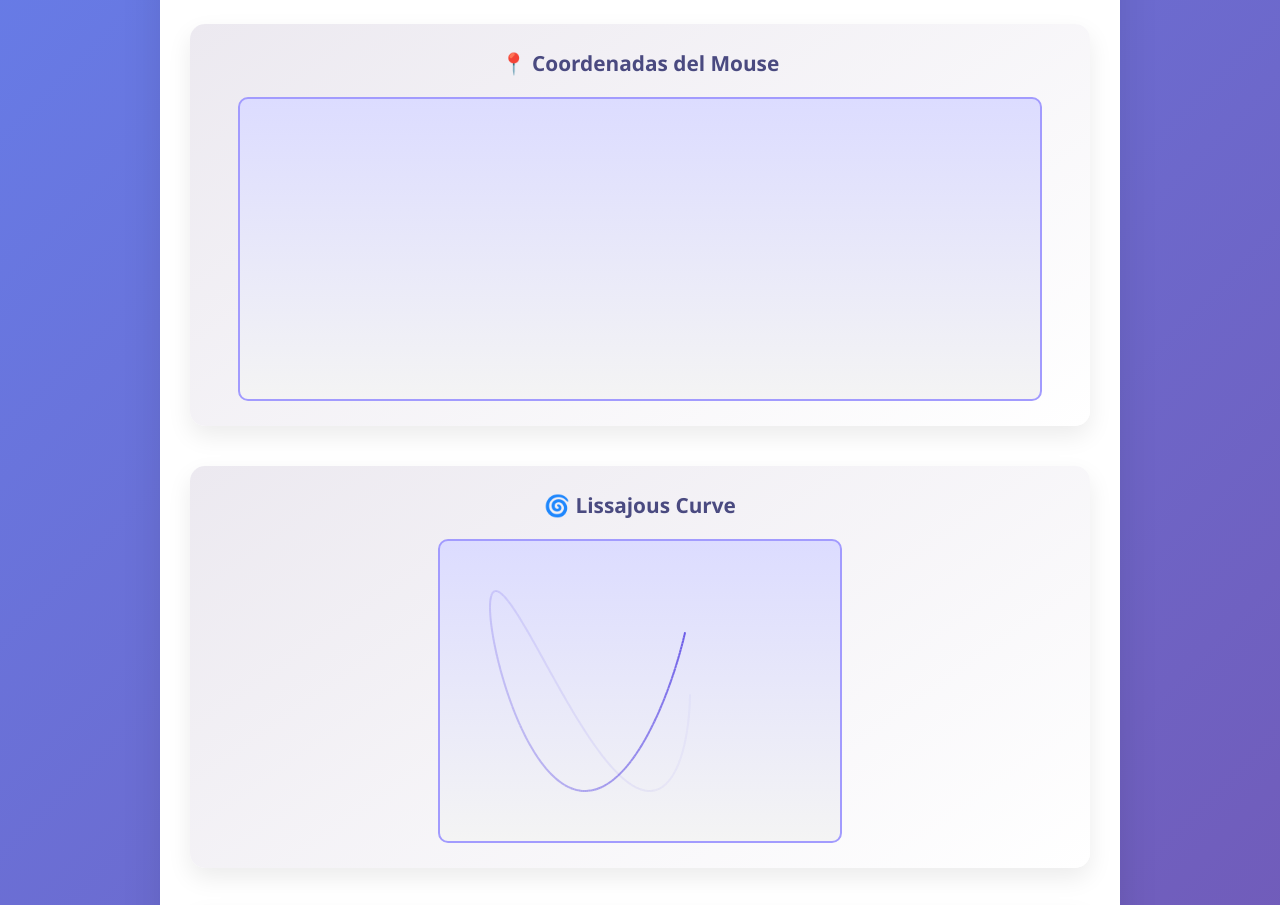
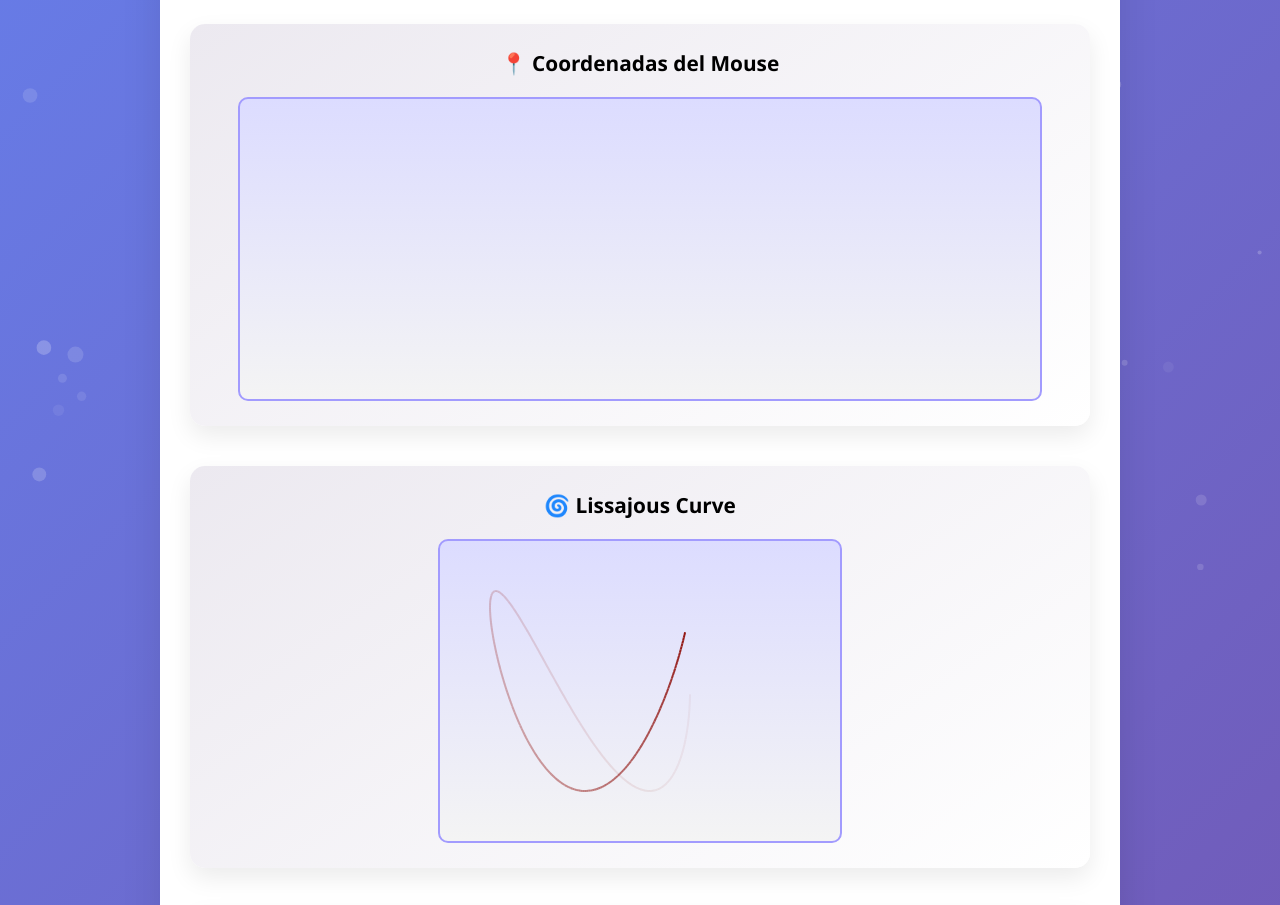
Before and after one commit to Vale1930/primerInforme_D3, a plain HTML site: page index.html in a window 1280 px wide. Shown: the part 230-1135 px from the top of the page. Drawn offline with nearby package versions, Linux system fonts and the light colour scheme.

Commit message:
Update_3 index.html

```diff
--- a/index.html
+++ b/index.html
@@ -12,6 +12,14 @@
       margin: 0;
       padding: 20px;
       color: #2c3e50;
+      overflow-x: hidden;
+    }
+
+    #bubbles-canvas {
+      position: fixed;
+      top: 0;
+      left: 0;
+      z-index: -1;
     }
 
     .dashboard {
@@ -51,7 +59,7 @@
       text-align: center;
       font-weight: 600;
       font-size: 1.3rem;
-      color: #4a4a80;
+      color: black;
       margin-bottom: 20px;
     }
 
@@ -72,14 +80,17 @@
   </style>
 </head>
 <body>
+  <canvas id="bubbles-canvas"></canvas>
+
   <div class="dashboard">
     <div class="header">
       <h1>By Valeria Ramirez Hernandez</h1>
     </div>
 
     <div class="header">
-      <h1>🔍 These are some visualizations using D3</h1>
+      <h1>🔍 They are some visualizations using D3</h1>
     </div>
+
     <div class="extra-grid">
       <div class="chart-container">
         <div class="chart-title">📍 Coordenadas del Mouse</div>
@@ -112,7 +123,52 @@
   </div>
 
   <script>
-    // 1. Coordenadas del mouse
+    // Fondo con burbujas animadas
+    const canvas = document.getElementById("bubbles-canvas");
+    const ctx = canvas.getContext("2d");
+
+    function resizeCanvas() {
+      canvas.width = window.innerWidth;
+      canvas.height = window.innerHeight;
+    }
+
+    resizeCanvas();
+    window.addEventListener("resize", resizeCanvas);
+
+    const bubbles = [];
+    const numBubbles = 100;
+
+    for (let i = 0; i < numBubbles; i++) {
+      bubbles.push({
+        x: Math.random() * canvas.width,
+        y: Math.random() * canvas.height,
+        r: Math.random() * 6 + 2,
+        dx: (Math.random() - 0.5) * 0.6,
+        dy: (Math.random() - 0.5) * 0.6,
+        color: `rgba(255, 255, 255, ${Math.random() * 0.2 + 0.05})`
+      });
+    }
+
+    function animateBubbles() {
+      ctx.clearRect(0, 0, canvas.width, canvas.height);
+      for (let b of bubbles) {
+        ctx.beginPath();
+        ctx.arc(b.x, b.y, b.r, 0, Math.PI * 2);
+        ctx.fillStyle = b.color;
+        ctx.fill();
+        b.x += b.dx;
+        b.y += b.dy;
+
+        if (b.x < 0 || b.x > canvas.width) b.dx *= -1;
+        if (b.y < 0 || b.y > canvas.height) b.dy *= -1;
+      }
+      requestAnimationFrame(animateBubbles);
+    }
+
+    animateBubbles();
+  </script>
+
+  <script>
     function coordsPixels(selector) {
       const svg = d3.select(selector).attr('cursor', 'crosshair');
       const txt = svg.append('text').attr('x', 10).attr('y', 20).style('font-size', '12px');
@@ -122,7 +178,6 @@
       });
     }
 
-    // 2. Lissajous
     function makeLissajous() {
       const svg = d3.select("#lissajous");
       let a = 1.9, b = 3.2;
@@ -142,14 +197,13 @@
           .each(function() { this.bogus_opacity = 1.0 })
           .attr("x1", prvX).attr("y1", prvY)
           .attr("x2", crrX).attr("y2", crrY)
-          .attr("stroke", "#6c5ce7").attr("stroke-width", 2);
+          .attr("stroke", "#921612").attr("stroke-width", 2);
         prvX = crrX;
         prvY = crrY;
         if (t > 120000) timer.stop();
       });
     }
 
-    // 3. Drag & drop
     function makeDragDrop() {
       let widget, color;
       const drag = d3.drag()
@@ -168,15 +222,16 @@
       drag(d3.select("#dragdrop").selectAll("circle"));
     }
 
-    // 4. Stagger
     function makeStagger() {
       let ds1 = [2,1,3,5,7,8,9,9,9,8,7,5,3,1,2];
       let ds2 = [8,9,8,7,5,3,2,1,2,3,5,7,8,9,8];
+      let isBlue = false;
       const n = ds1.length;
       const mx = d3.max(ds1.concat(ds2));
       const svg = d3.select("#stagger");
       const scX = d3.scaleLinear().domain([0,n]).range([50,740]);
       const scY = d3.scaleLinear().domain([0,mx]).range([250,50]);
+
       svg.selectAll("line")
         .data(ds1).enter().append("line")
         .attr("stroke", "#8e44ad")
@@ -185,15 +240,17 @@
         .attr("y1", scY(0))
         .attr("x2", (d,i) => scX(i))
         .attr("y2", d => scY(d));
+
       svg.on("click", () => {
         [ds1, ds2] = [ds2, ds1];
+        isBlue = !isBlue;
         svg.selectAll("line").data(ds1)
           .transition().duration(1000).delay((d,i) => 200*i)
-          .attr("y2", d => scY(d));
+          .attr("y2", d => scY(d))
+          .attr("stroke", isBlue ? "#3498db" : "#8e44ad");
       });
     }
 
-    // 5. Brush dinámico
     function makeBrush() {
       d3.csv("dense.csv").then(data => {
         data.forEach(d => { d.A = +d.A; d.B = +d.B });
@@ -234,7 +291,6 @@
         });
     }
 
-    // Inicializar
     document.addEventListener('DOMContentLoaded', () => {
       coordsPixels("#coords");
       makeLissajous();
```
